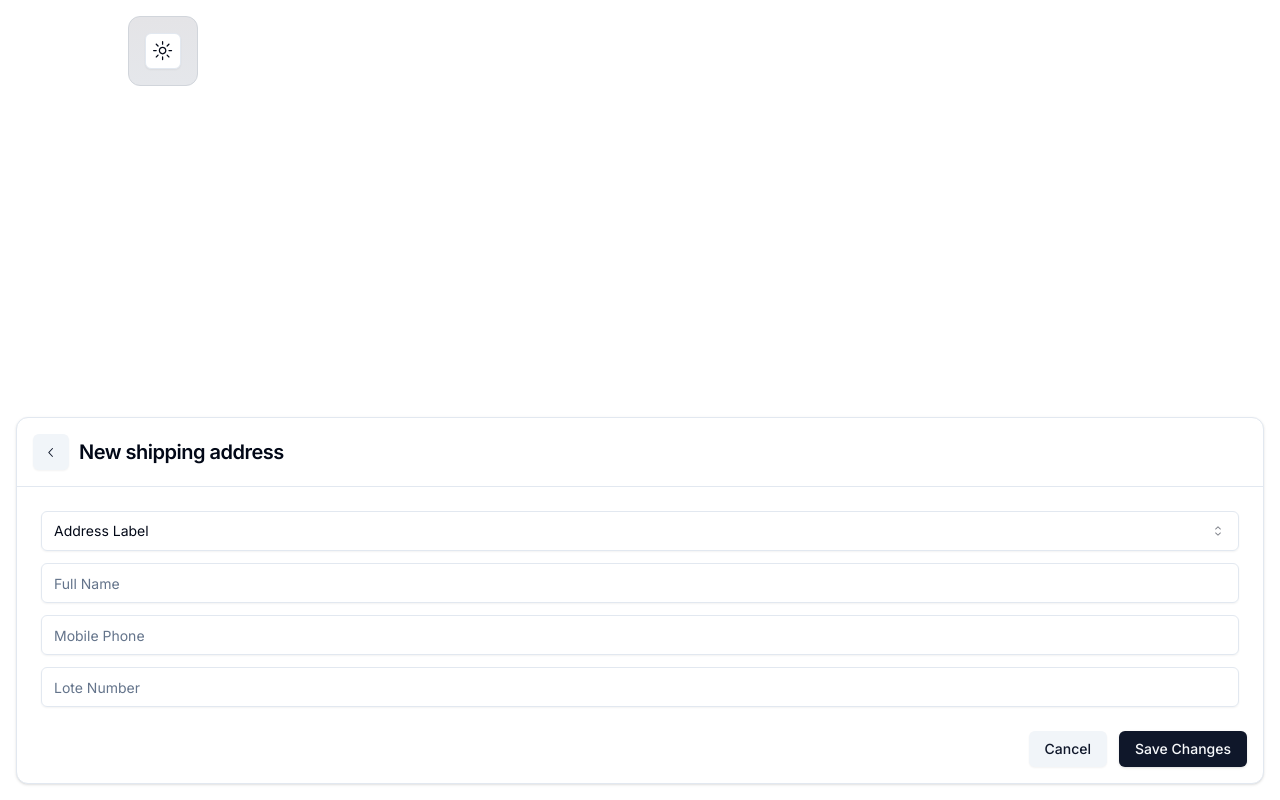
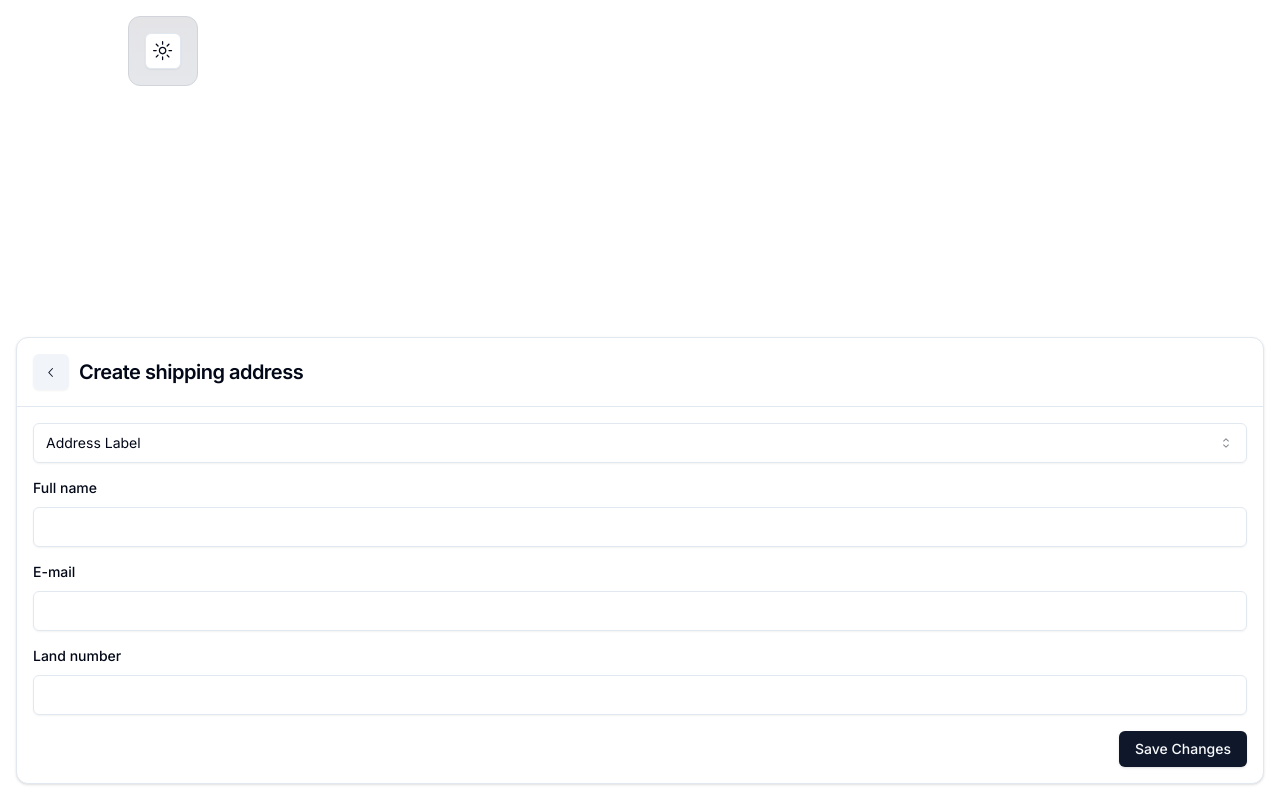
Before and after one commit to christopher-alves-dev/galaxy-express, a Next.js app: page /address in a window 1280 px wide. Built offline with nearby package versions, Linux system fonts and the light colour scheme.

Commit message:
feat: create component to handle form data and his hook. Create card header form component

```diff
--- a/src/app/(home)/page.tsx
+++ b/src/app/(home)/page.tsx
@@ -4,15 +4,13 @@ import {
   Card,
   CardContent,
   CardDescription,
-  CardFooter,
   CardHeader,
   CardTitle,
 } from "@/components/ui/card";
 import { Input } from "@/components/ui/input";
-import { ScrollArea } from "@/components/ui/scroll-area";
+import { Label } from "@/components/ui/label";
 import { Separator } from "@/components/ui/separator";
 import { ModeToggle } from "@/components/ui/theme-toggle";
-import Image from "next/image";
 import Link from "next/link";
 
 export default function Home() {
@@ -39,8 +37,9 @@ export default function Home() {
           </div>
 
           <div className="space-y-3">
+            <Label>Address list</Label>
             <Card>
-              <CardHeader>
+              <CardHeader className="space-y-3">
                 <Badge className="w-fit">Main</Badge>
 
                 <CardTitle>Maren Calzoni</CardTitle>
--- /dev/null
+++ b/src/app/address/hooks/use-address-form.ts
@@ -0,0 +1,18 @@
+import { zodResolver } from "@hookform/resolvers/zod";
+import { useForm } from "react-hook-form";
+import { SchemaFormType, formSchema } from "../schema";
+
+export function useAddressForm() {
+  const form = useForm<SchemaFormType>({
+    resolver: zodResolver(formSchema),
+    defaultValues: {
+      fullname: "",
+      email: "",
+      landNumber: "",
+    },
+  });
+
+  return {
+    form,
+  };
+}
--- a/src/app/address/page.tsx
+++ b/src/app/address/page.tsx
@@ -1,23 +1,5 @@
-import { Button } from "@/components/ui/button";
-import {
-  Card,
-  CardContent,
-  CardFooter,
-  CardHeader,
-  CardTitle,
-} from "@/components/ui/card";
-import { Input } from "@/components/ui/input";
-import {
-  Select,
-  SelectContent,
-  SelectItem,
-  SelectTrigger,
-  SelectValue,
-} from "@/components/ui/select";
-import { Separator } from "@/components/ui/separator";
+import { FormAddress } from "@/components/ui/address-form";
 import { ModeToggle } from "@/components/ui/theme-toggle";
-import { ChevronLeftIcon } from "@radix-ui/react-icons";
-import Link from "next/link";
 
 export default function Address() {
   return (
@@ -28,38 +10,7 @@ export default function Address() {
         </p>
       </div>
 
-      <Card className="w-full bg-card">
-        <CardHeader className="flex flex-row items-center gap-2.5 space-y-0">
-          <Link href="/">
-            <Button variant="secondary" size="icon">
-              <ChevronLeftIcon />
-            </Button>
-          </Link>
-          <CardTitle className="text-xl">New shipping address</CardTitle>
-        </CardHeader>
-        <Separator />
-        <CardContent className="space-y-3 p-6">
-          <Select>
-            <SelectTrigger>
-              <SelectValue placeholder="Address Label" />
-            </SelectTrigger>
-            <SelectContent>
-              <SelectItem value="light">Light</SelectItem>
-              <SelectItem value="dark">Dark</SelectItem>
-              <SelectItem value="system">System</SelectItem>
-            </SelectContent>
-          </Select>
-
-          <Input placeholder="Full Name" />
-          <Input placeholder="Mobile Phone" />
-          <Input placeholder="Lote Number" />
-        </CardContent>
-
-        <CardFooter className="justify-end gap-3">
-          <Button variant="secondary">Cancel</Button>
-          <Button>Save Changes</Button>
-        </CardFooter>
-      </Card>
+      <FormAddress />
     </main>
   );
 }
--- /dev/null
+++ b/src/app/address/schema.ts
@@ -0,0 +1,26 @@
+import { z } from "zod";
+
+export const formSchema = z.object({
+  fullname: z.string().trim().min(2, {
+    message: "fullname must be at least 2 characters.",
+  }),
+  email: z
+    .string({
+      required_error: "email is required.",
+    })
+    .email({
+      message: "email must be a valid email address.",
+    }),
+  landNumber: z
+    .string({
+      message: "land number must be a number.",
+    })
+    .min(1, {
+      message: "land number must be at least 4 digits.",
+    })
+    .max(4, {
+      message: "land number must be at most 4 digits.",
+    }),
+});
+
+export type SchemaFormType = z.infer<typeof formSchema>;
--- /dev/null
+++ b/src/components/ui/address-form.tsx
@@ -0,0 +1,104 @@
+"use client";
+
+import { SchemaFormType } from "@/app/address/schema";
+
+import { Card, CardContent, CardFooter } from "@/components/ui/card";
+
+import { useAddressForm } from "@/app/address/hooks/use-address-form";
+import {
+  Form,
+  FormControl,
+  FormField,
+  FormItem,
+  FormLabel,
+  FormMessage,
+} from "@/components/ui/form";
+import { Button } from "./button";
+import { CardHeaderForm } from "./card-header-form";
+import { Input } from "./input";
+import {
+  Select,
+  SelectContent,
+  SelectItem,
+  SelectTrigger,
+  SelectValue,
+} from "./select";
+import { Separator } from "./separator";
+
+export function FormAddress() {
+  const { form } = useAddressForm();
+
+  function onSubmit(values: SchemaFormType) {
+    console.log(values);
+  }
+
+  return (
+    <Form {...form}>
+      <form className="w-full" onSubmit={form.handleSubmit(onSubmit)}>
+        <Card className="bg-card">
+          <CardHeaderForm formType="create" />
+
+          <Separator />
+          <CardContent className="space-y-3 p-4">
+            <Select>
+              <SelectTrigger>
+                <SelectValue placeholder="Address Label" />
+              </SelectTrigger>
+              <SelectContent>
+                <SelectItem value="light">Light</SelectItem>
+                <SelectItem value="dark">Dark</SelectItem>
+                <SelectItem value="system">System</SelectItem>
+              </SelectContent>
+            </Select>
+
+            <FormField
+              control={form.control}
+              name="fullname"
+              render={({ field }) => (
+                <FormItem>
+                  <FormLabel>Full name</FormLabel>
+                  <FormControl>
+                    <Input {...field} />
+                  </FormControl>
+                  <FormMessage />
+                </FormItem>
+              )}
+            />
+
+            <FormField
+              control={form.control}
+              name="email"
+              render={({ field }) => (
+                <FormItem>
+                  <FormLabel>E-mail</FormLabel>
+                  <FormControl>
+                    <Input {...field} type="email" />
+                  </FormControl>
+                  <FormMessage />
+                </FormItem>
+              )}
+            />
+
+            <FormField
+              control={form.control}
+              name="landNumber"
+              render={({ field }) => (
+                <FormItem>
+                  <FormLabel>Land number</FormLabel>
+                  <FormControl>
+                    <Input {...field} type="number" />
+                  </FormControl>
+                  <FormMessage />
+                </FormItem>
+              )}
+            />
+          </CardContent>
+
+          <CardFooter className="justify-end gap-3">
+            <Button type="submit">Save Changes</Button>
+          </CardFooter>
+        </Card>
+      </form>
+    </Form>
+  );
+}
--- /dev/null
+++ b/src/components/ui/card-header-form.tsx
@@ -0,0 +1,26 @@
+import Link from "next/link";
+
+import { CardHeader, CardTitle } from "@/components/ui/card";
+import { Button } from "./button";
+import { ChevronLeftIcon } from "@radix-ui/react-icons";
+
+type Props = {
+  formType: "create" | "update";
+};
+
+export function CardHeaderForm({ formType }: Props) {
+  const titleComplement = formType === "create" ? "Create" : "Update";
+
+  return (
+    <CardHeader className="flex flex-row items-center gap-2.5 space-y-0">
+      <Link href="/">
+        <Button variant="secondary" size="icon">
+          <ChevronLeftIcon />
+        </Button>
+      </Link>
+      <CardTitle className="text-xl">
+        {titleComplement} shipping address
+      </CardTitle>
+    </CardHeader>
+  );
+}
```
